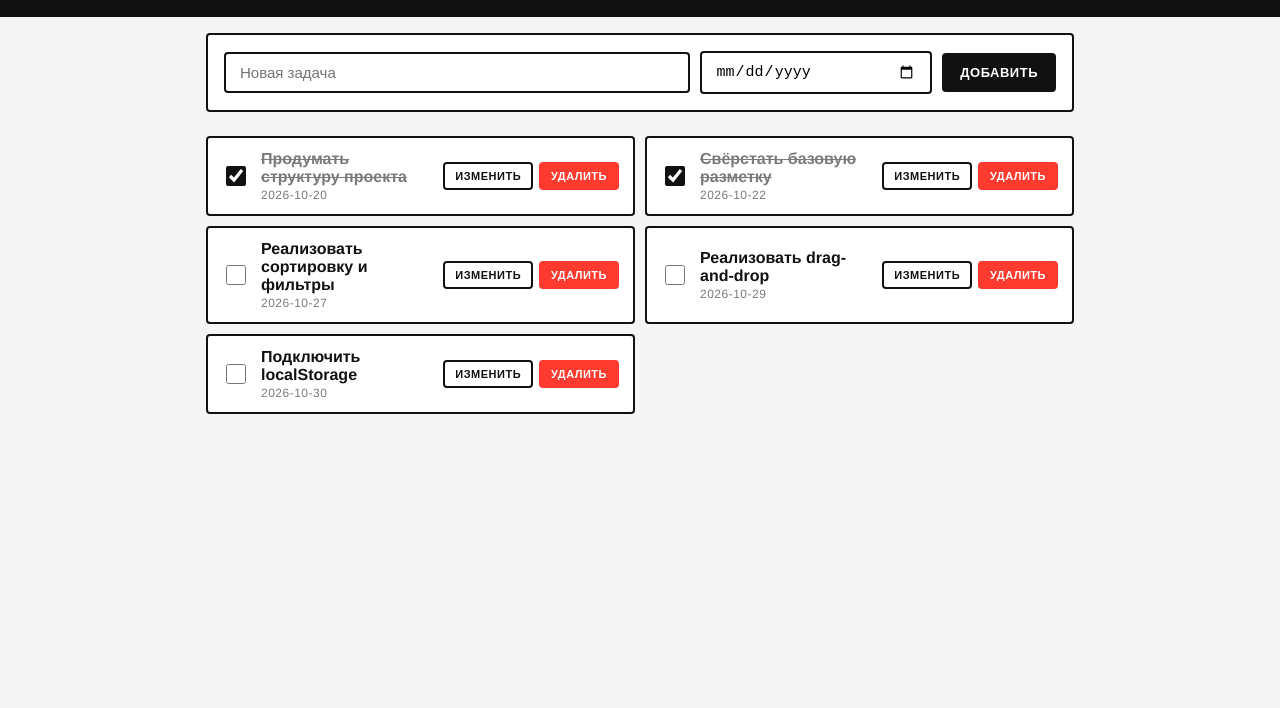
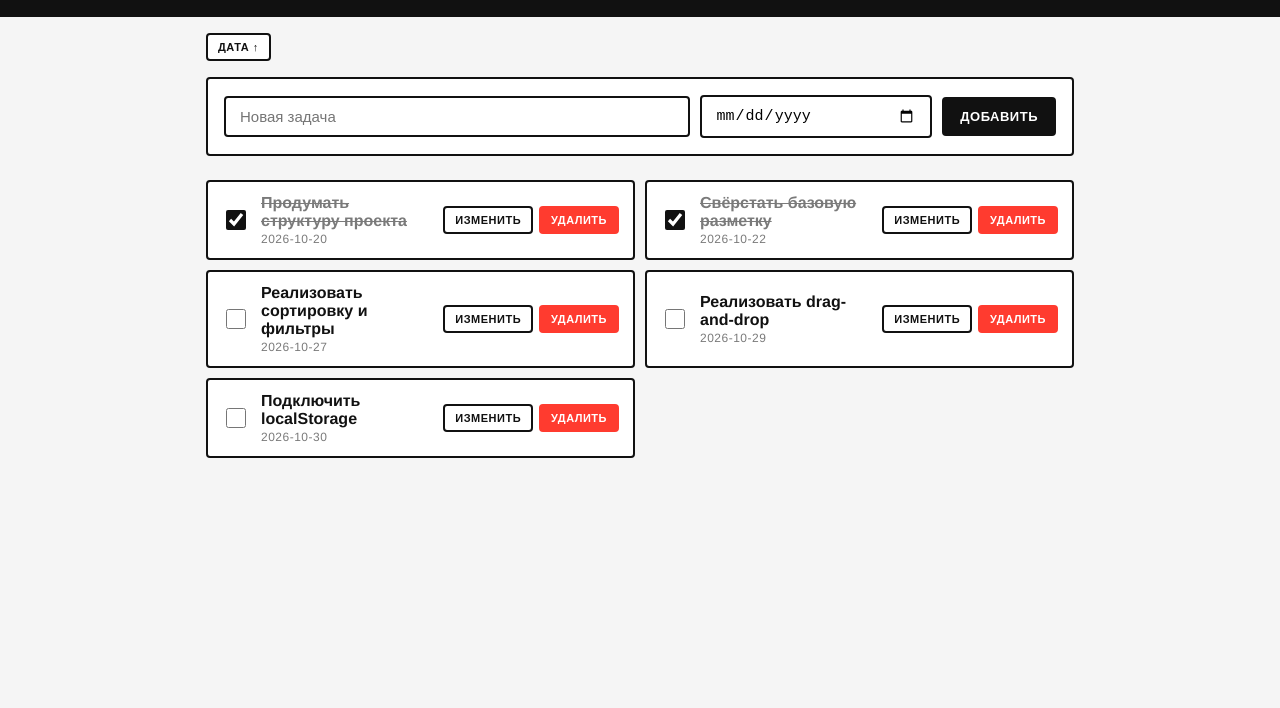
Before and after one commit to wymmsy/just-to-do-it, a plain HTML site: page index.html in a window 1280 px wide. Shown: the part 92-800 px from the top of the page. Drawn offline with Linux system fonts and the light colour scheme.

Commit message:
feat: сортировка по дате

```diff
--- a/css/style.css
+++ b/css/style.css
@@ -94,6 +94,19 @@ body {
 .btn--small {
   padding: 6px 10px;
   font-size: 11px;
+}
+
+.controls {
+  display: flex;
+  flex-wrap: wrap;
+  gap: var(--gap);
+  margin-bottom: var(--gap);
+}
+
+.controls__filters {
+  display: flex;
+  gap: 8px;
+  flex-wrap: wrap;
 }
 
 .task-form {
--- a/js/app.js
+++ b/js/app.js
@@ -1,5 +1,10 @@
 let tasks = loadTasks();
 let editingTaskId = null;
+let currentSortDirection = null;
+
+function getVisibleTasks() {
+  return currentSortDirection ? sortTasksByDate(tasks, currentSortDirection) : tasks;
+}
 
 function renderHeader() {
   const logo = createElement("img", {
@@ -17,6 +22,23 @@ function updateTasks(nextTasks) {
   tasks = nextTasks;
   saveTasks(tasks);
   render();
+}
+
+function renderControls() {
+  const sortButton = createElement("button", {
+    className: "btn btn--small",
+    text: currentSortDirection === "desc" ? "Дата ↓" : "Дата ↑",
+    on: {
+      click: () => {
+        currentSortDirection = currentSortDirection === "asc" ? "desc" : "asc";
+        render();
+      }
+    }
+  });
+
+  const filtersWrap = createElement("div", { className: "controls__filters" }, [sortButton]);
+
+  return createElement("div", { className: "controls" }, [filtersWrap]);
 }
 
 function renderTaskForm() {
@@ -158,8 +180,9 @@ function render() {
   clearElement(app);
 
   const container = createElement("div", { className: "container" }, [
+    renderControls(),
     renderTaskForm(),
-    renderTaskList(tasks)
+    renderTaskList(getVisibleTasks())
   ]);
 
   app.appendChild(renderHeader());
--- a/js/tasks.js
+++ b/js/tasks.js
@@ -23,3 +23,10 @@ function toggleTaskCompleted(tasks, id) {
     task.id === id ? { ...task, completed: !task.completed } : task
   );
 }
+
+function sortTasksByDate(tasks, direction) {
+  return [...tasks].sort((a, b) => {
+    const diff = new Date(a.date) - new Date(b.date);
+    return direction === "desc" ? -diff : diff;
+  });
+}
```
